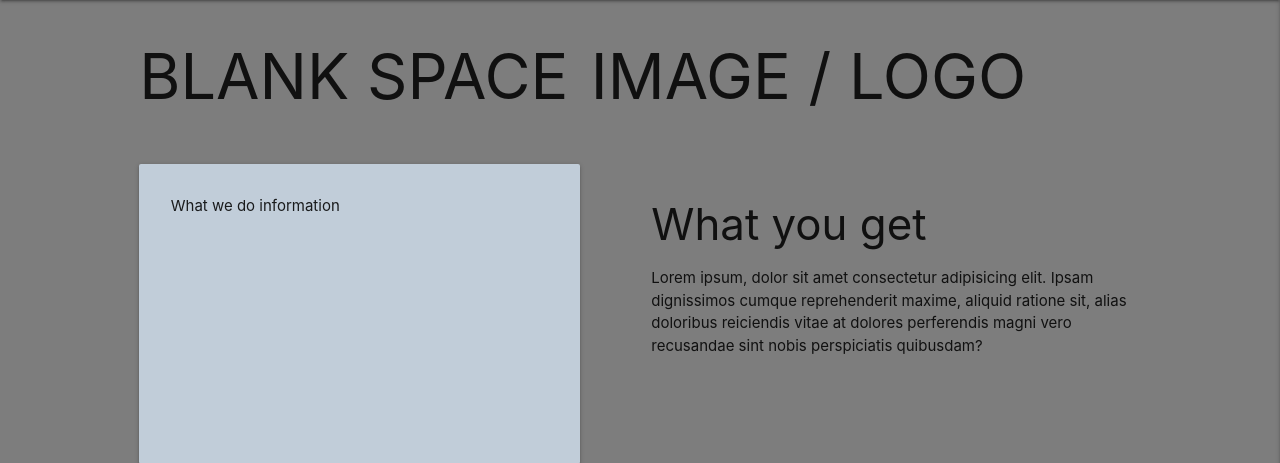
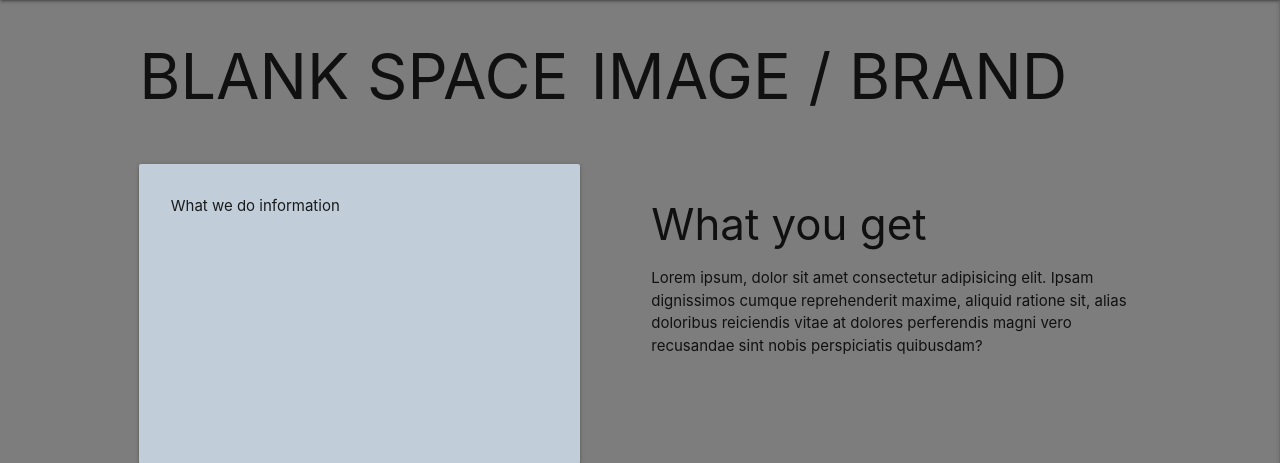
Before and after one commit to jacobroos87/Collab, a Flask app: page / in a window 1280 px wide. Shown: the part 64-527 px from the top of the page. Run offline with Flask 2, Linux system fonts and the light colour scheme.

Commit message:
Updated text

```diff
--- a/templates/home.html
+++ b/templates/home.html
@@ -8,7 +8,7 @@
             <h1>BLANK SPACE</h1>
         </div>
         <div class="col ml">
-            <h1>IMAGE / LOGO</h1>
+            <h1>IMAGE / BRAND</h1>
         </div>
     </div>
 
```
